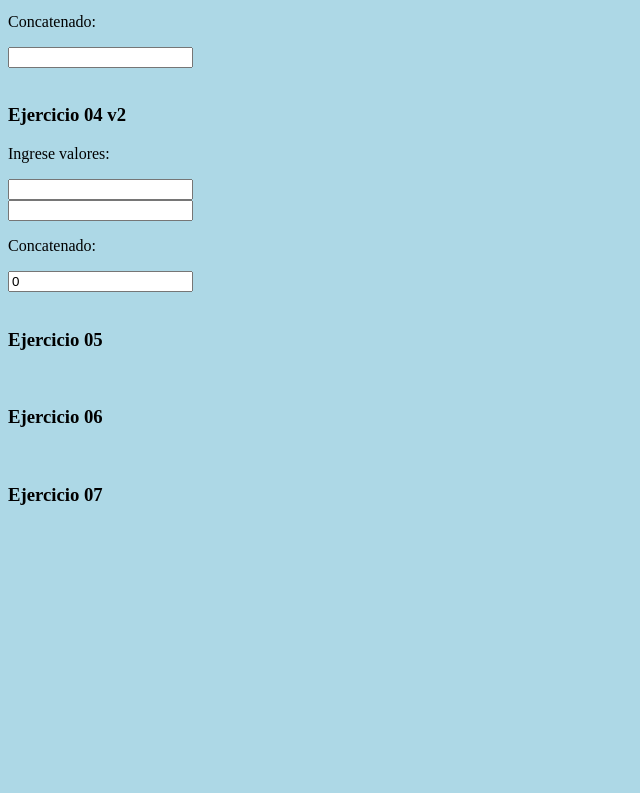
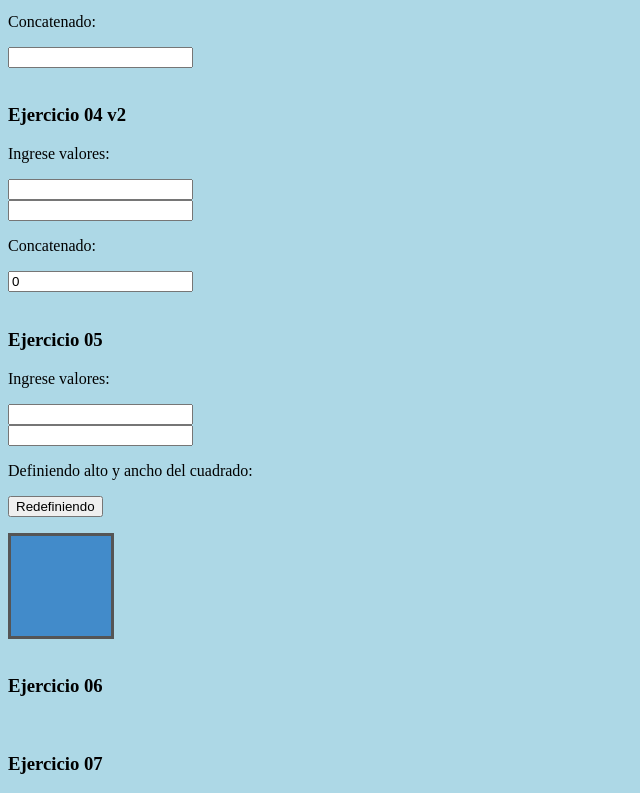
Before and after one commit to jorgeoliverrr/repasoJS3, a plain HTML site: page index.html in a window 1280 px wide. Shown: the part 939-1732 px from the top of the page, without its empty margins (0-640 px from the left). Before the commit the page ends 1463 px from the top, so only its background shows below. Drawn offline with nearby package versions, Linux system fonts and the light colour scheme.

Commit message:
ejercicio 5.1

```diff
--- a/index.html
+++ b/index.html
@@ -7,6 +7,15 @@
     <title>Repaso JS 3</title>
     <script src="https://ajax.googleapis.com/ajax/libs/jquery/3.2.1/jquery.min.js"></script>
     <script src="main.js"></script>
+    <style>
+         .e5 {
+            width: 100px;
+            height: 100px;
+            border: 3px solid #555;
+            background: #428bca;
+        }
+
+    </style>
 </head>
 <body id="bodi" style="background-color:lightblue">
     <h1>Ejercicios de desarrollo</h1>
@@ -68,9 +77,16 @@
     </div>
         <br>
     <h3>Ejercicio 05</h3>
-    <div id="e5">
-
-
+    <div id="ejercicio5">
+        <form id="ej5">
+            <p>Ingrese valores: </p>
+            <input id="alto5" type="text" /><br>
+            <input id="ancho5" type="text" /><br>
+            <p>Definiendo alto y ancho del cuadrado: </p>
+            <input type="submit" value="Redefiniendo" />
+            <p></p>
+            <div class="e5"></div>
+        </form>
     </div>
         <br>
     <h3>Ejercicio 06</h3>
--- a/main.js
+++ b/main.js
@@ -50,7 +50,6 @@ $(function(){
     })
 })
 
-
 // 03.- Crear un input, un botón y otro input. El usuario debe ingresar un valor númerico en el primero,
 // y al presionar el botón en el segundo input debe aparecer de forma automática el valor más el IVA (incremento del 19%)
 
@@ -80,7 +79,6 @@ $(function(){
 // --> 04.v2.- Cambiar el código anterior para que el texto del tercer input se modifique automáticamente cada vez
 // que alguien escriba en los inputs sin necesidad de presionar algún botón.
 
-
 $('#e42').ready(function(){
     $('#e42').keyup(function(){
         var texto423 =  $('#texto421').val() + $('#texto422').val()
@@ -88,19 +86,24 @@ $('#e42').ready(function(){
     });
 });
 
-
-
-
 // 05.- Crear dos inputs y un botón, el usuario debe ingresar un ancho en un input y un alto en el segundo,
 // al presionar el botón se debe dibujar un cuadrado (para dibujarlo se debe utilizar CSS)
 
-
-
+ $(function(){
+    $('#ej5').on('submit', function(e){
+        e.preventDefault()
+        var alto5= $('#alto5').val()
+        var ancho5 = $('#ancho5').val()
+        $('#e5').css({width: $(alto5), height: $(ancho5)})
+    })
+})
 
 
 // 06.- Crear una página que tiene 2 columnas, en la columna izquierda se muestran productos donde cada producto tiene nombre,
 // precio y un link agregar, cada vez que se presione alguno de los links se debe agregar el nombre del producto a la columna derecha.
 
+
+
 // 07.- Crear una calculadora, para eso se debe generar un botón para cada número, un botón para suma, resta, multiplicación y división
 // y otro para generar el resultado, para realizar el ejercicio se recomienda ir guardando y concatenando cada texto en un input
 // y al hacer click en resultado utilizar la instrucción eval.
```
